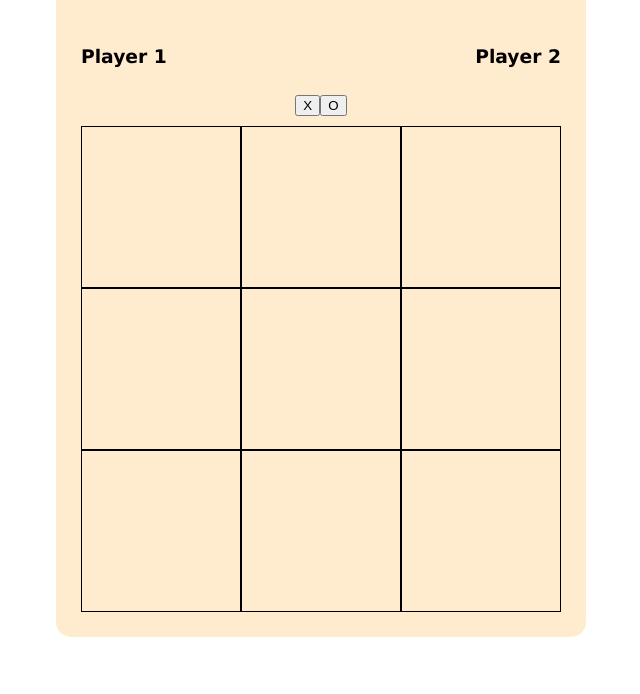
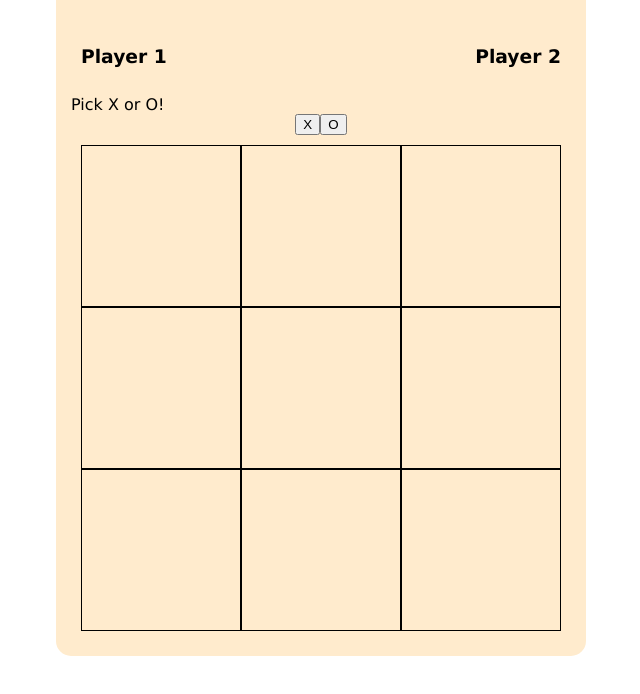
Before and after one commit to tangwait/tictactoe, a plain HTML site: page index.html in a window 1280 px wide. Shown: the part 74-768 px from the top of the page, without its empty margins (319-959 px from the left). Drawn offline with Linux system fonts and the light colour scheme.

Commit message:
add desc class

```diff
--- a/index.html
+++ b/index.html
@@ -16,6 +16,7 @@
                 <h3>Player 1</h3>
                 <h3>Player 2</h3>
             </div>
+            <div class="desc">Pick X or O!</div>
             <div class="markButtons">
                 <button class="xmark" id="xmark">X</button>
                 <button class="omark" id="omark">O</button>
```
